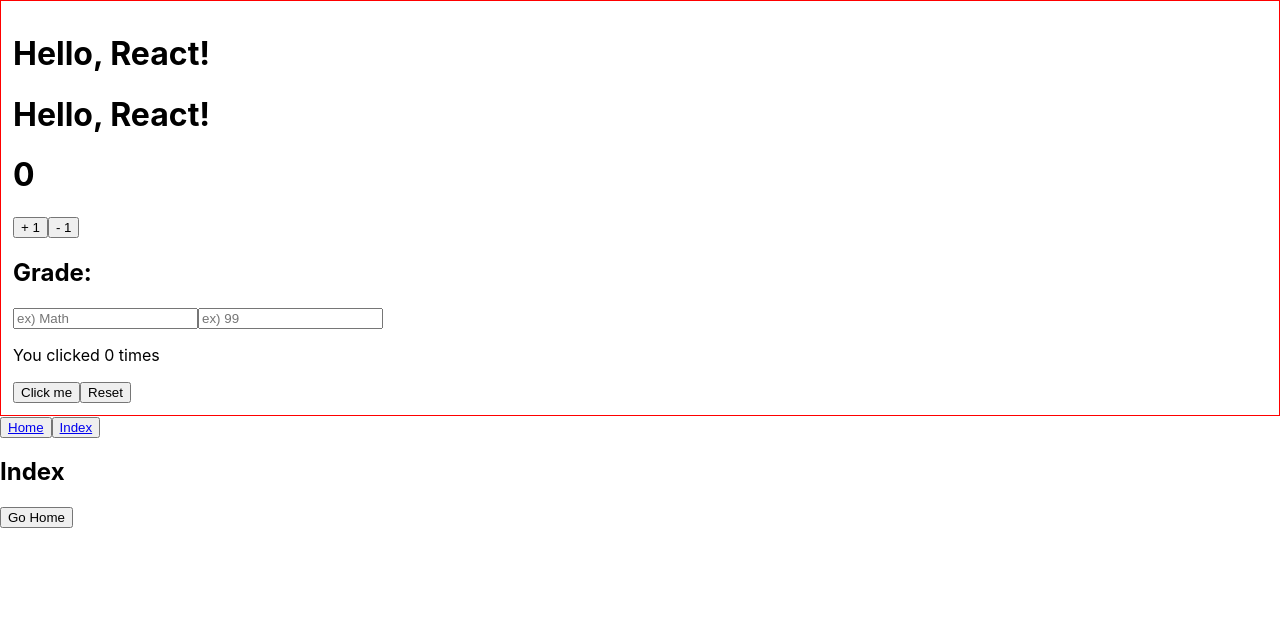
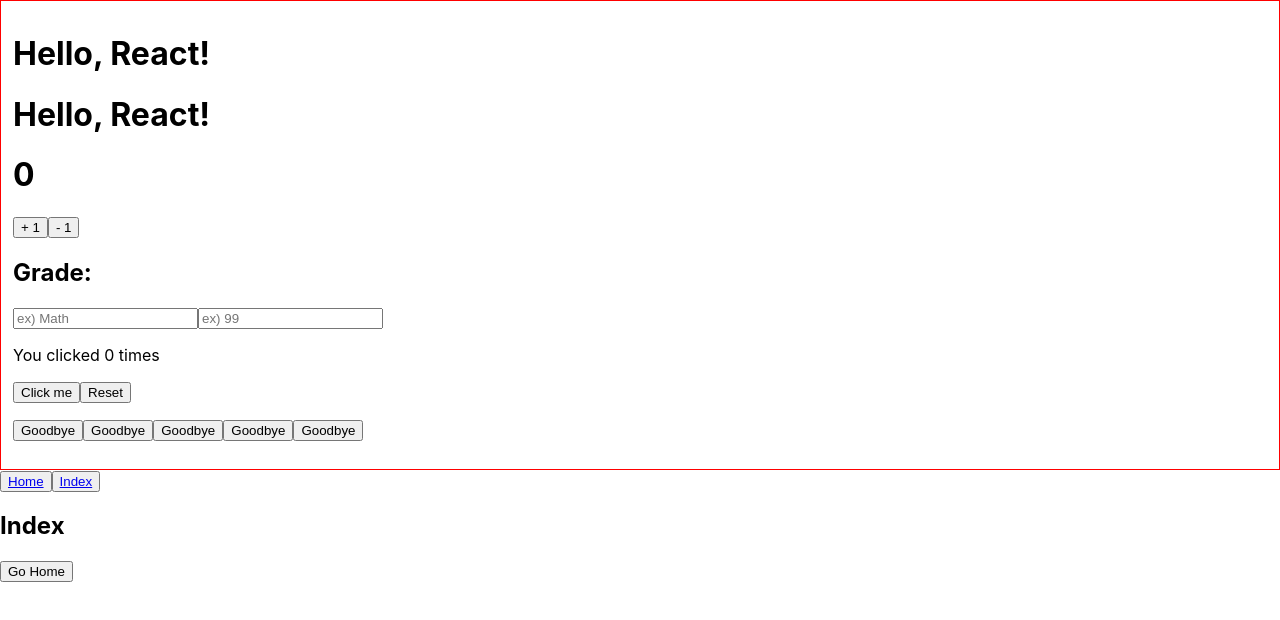
Before and after one commit to minseoc03/react-practice, a React (Create React App) app in the folder sample-create-app/: page / in a window 1280 px wide. Shown: the top 620 px of the page. Built offline with nearby package versions, Linux system fonts and the light colour scheme.

Commit message:
practiced creating custom hook

```diff
--- a/sample-create-app/src/App.js
+++ b/sample-create-app/src/App.js
@@ -6,6 +6,7 @@ import Input from "./Input";
 import Effect from "./Effect";
 import IndexPage from "./IndexPage";
 import Home from "./Home";
+import CustomHook from "./CustomHook"
 
 import { BrowserRouter, Routes, Route, Link } from "react-router-dom";
 
@@ -21,6 +22,7 @@ function App() {
         <Counter />
         <Input />
         <Effect />
+        <CustomHook />
       </Wrapper>
 
       {/* Usage of React Hook for moving page */}
--- /dev/null
+++ b/sample-create-app/src/CustomHook.js
@@ -0,0 +1,72 @@
+import { useState } from "react";
+
+// BEFORE USING CUSTOM HOOK
+
+// function CustomHook() {
+
+//   const [click1, setClick1] = useState(false);
+//   const [click2, setClick2] = useState(false);
+//   const [click3, setClick3] = useState(false);
+//   const [click4, setClick4] = useState(false);
+//   const [click5, setClick5] = useState(false);
+
+//   const toggle1 = () => {
+//     setClick1((click1) => !click1);
+//   };
+//   const toggle2 = () => {
+//     setClick2((click2) => !click2);
+//   };
+//   const toggle3 = () => {
+//     setClick3((click3) => !click3);
+//   };
+//   const toggle4 = () => {
+//     setClick4((click4) => !click4);
+//   };
+//   const toggle5 = () => {
+//     setClick5((click5) => !click5);
+//   };
+
+//   return (
+//     <>
+//       <p>
+//         <button onClick={toggle1}>{click1 ? "Hello" : "Goodbye"}</button>
+//         <button onClick={toggle2}>{click2 ? "Hello" : "Goodbye"}</button>
+//         <button onClick={toggle3}>{click3 ? "Hello" : "Goodbye"}</button>
+//         <button onClick={toggle4}>{click4 ? "Hello" : "Goodbye"}</button>
+//         <button onClick={toggle5}>{click5 ? "Hello" : "Goodbye"}</button>
+//       </p>
+//     </>
+//   );
+// }
+
+//AFTER USING CUSTOM HOOK
+function CustomHook() {
+  const [click1, toggle1] = useToggle(false);
+  const [click2, toggle2] = useToggle(false);
+  const [click3, toggle3] = useToggle(false);
+  const [click4, toggle4] = useToggle(false);
+  const [click5, toggle5] = useToggle(false);
+
+  return (
+    <>
+      <p>
+        <button onClick={toggle1}>{click1 ? "Hello" : "Goodbye"}</button>
+        <button onClick={toggle2}>{click2 ? "Hello" : "Goodbye"}</button>
+        <button onClick={toggle3}>{click3 ? "Hello" : "Goodbye"}</button>
+        <button onClick={toggle4}>{click4 ? "Hello" : "Goodbye"}</button>
+        <button onClick={toggle5}>{click5 ? "Hello" : "Goodbye"}</button>
+      </p>
+    </>
+  );
+}
+
+const useToggle = (defaultValue = false) => {
+  const [click, setClick] = useState(defaultValue);
+  const toggle = () => {
+    setClick((click) => !click);
+  };
+
+  return [click, toggle];
+};
+
+export default CustomHook;
```
Also changed, not shown: 1 other file (tests, documents, lock files or other folders).
